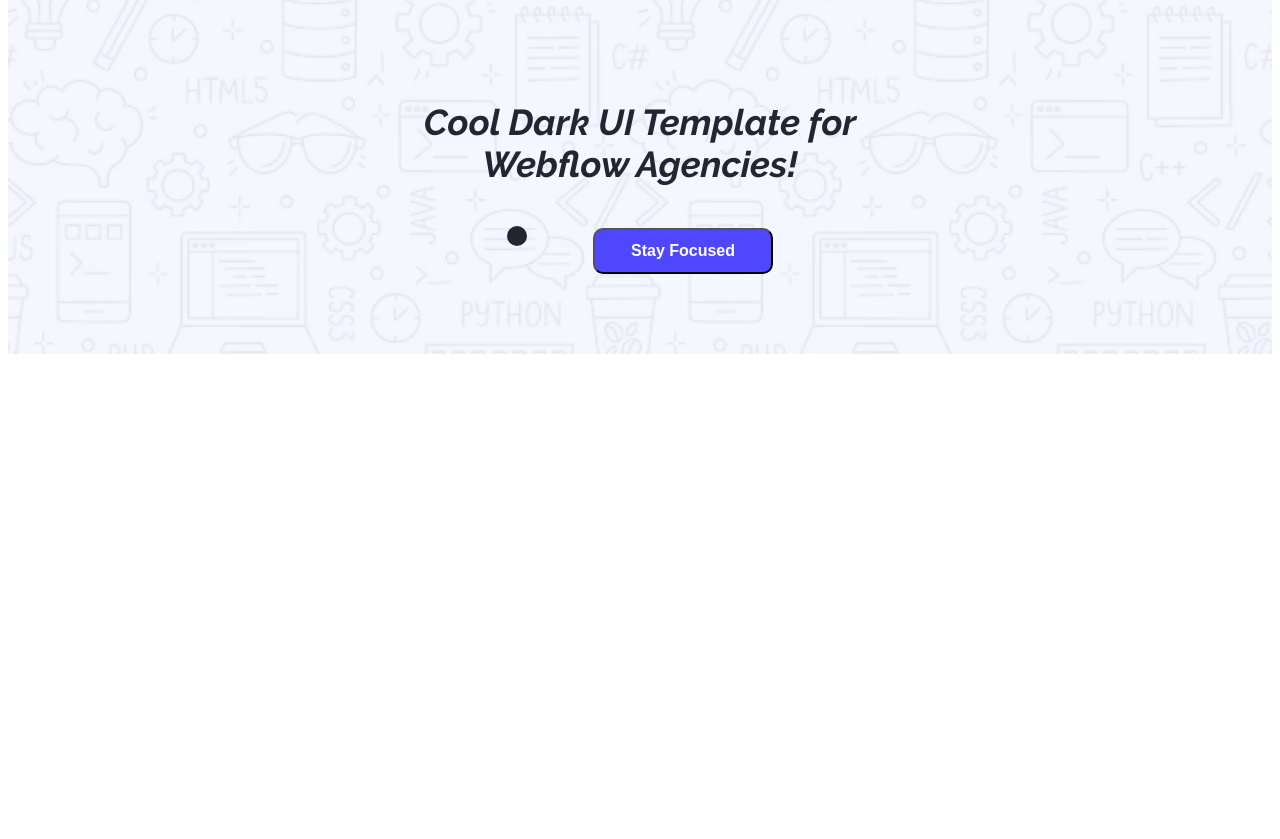
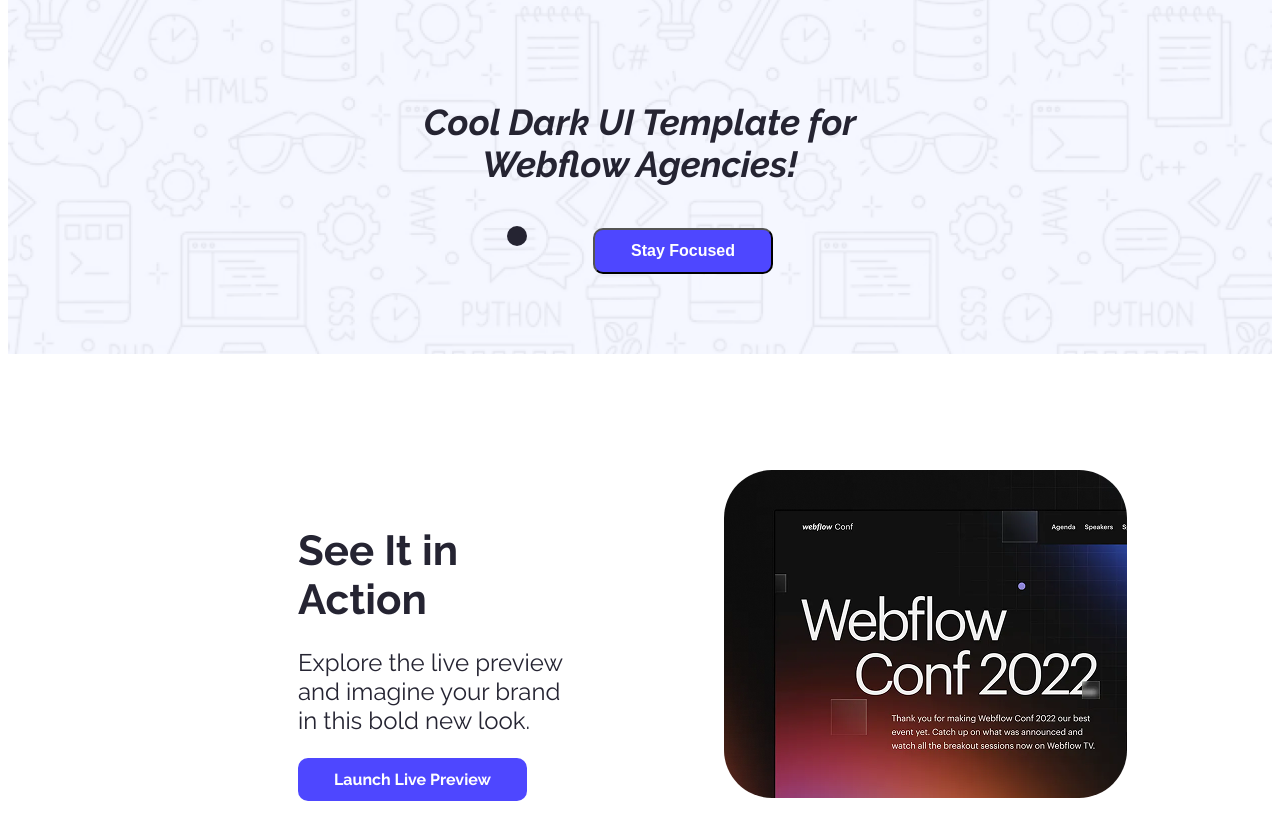
Before and after one commit to eponroy/Assignment-1-webflowgenious, a plain HTML site: page index.html in a window 1280 px wide. Shown: the part 189-1028 px from the top of the page. Before the commit the page ends 800 px from the top, so only its background shows below. Drawn offline with Linux system fonts and the light colour scheme.

Commit message:
added the action-section

```diff
--- a/index.html
+++ b/index.html
@@ -20,11 +20,23 @@
       </nav>
       <div class="banner">
       <h1 class="banner-container"><i>Cool Dark UI Template for <br>Webflow Agencies!</i></h1>
-      <li><a href=""><button class="btn-primary">Stay Focused</button></a></li>
+      <li><a href=""><button class="btn-primary">Stay Focused</button></a>
+      </li>
 
     </div>
     </header>
     <main>
+      <!-- Action Section -->
+  <section class="action-container">
+    <div class="action">
+      <h3 class="action-sutitle">See It in Action</h3>
+      <p class="action-text">Explore the live preview and imagine your brand in this bold new look.</p>
+      <a href="#" class="btn-primary">Launch Live Preview</a>
+    </div>
+    <div class="action-image">
+      <img src="/Assets/wc-mini.png"alt="Webflow Conf">
+    </div>
+  </section>
 
     </main>
     <footer>
--- a/styles/styles.css
+++ b/styles/styles.css
@@ -3,6 +3,8 @@
   font-optical-sizing: auto;
   font-weight: weight;
   font-style: normal;
+
+  /* navbar & banner section  */
 }
 .header-content{
   background-image: url('../Assets/Hero-bg.png');
@@ -37,6 +39,7 @@ nav li a {
     color: white;
     padding: 12px 36px;
     border-radius: 10px;
+    text-decoration: none;
 }
 .btn-primary:hover {
   background: #2bc7cf;
@@ -51,3 +54,32 @@ nav li a {
   font-size: 36px;
   margin-bottom: 10px;
 }
+/* Action Section */
+.action{
+  padding: 0 145px;
+}
+.action-container{
+  display: flex;
+  justify-content: space-around;
+  align-items: center;
+  padding: 116px 145px ;
+}
+.action-sutitle{
+  font-weight: bold;
+  font-size: 42px;
+  color: #252432;
+  margin-bottom: 23px;
+}
+.action-text {
+  font-size: 24px;
+  color: #252432;
+  margin-bottom: 35px;
+
+}
+img{
+  border-radius: 48px ;
+}
+.action-image {
+ max-width: 100%;
+  height: auto;
+}
```
